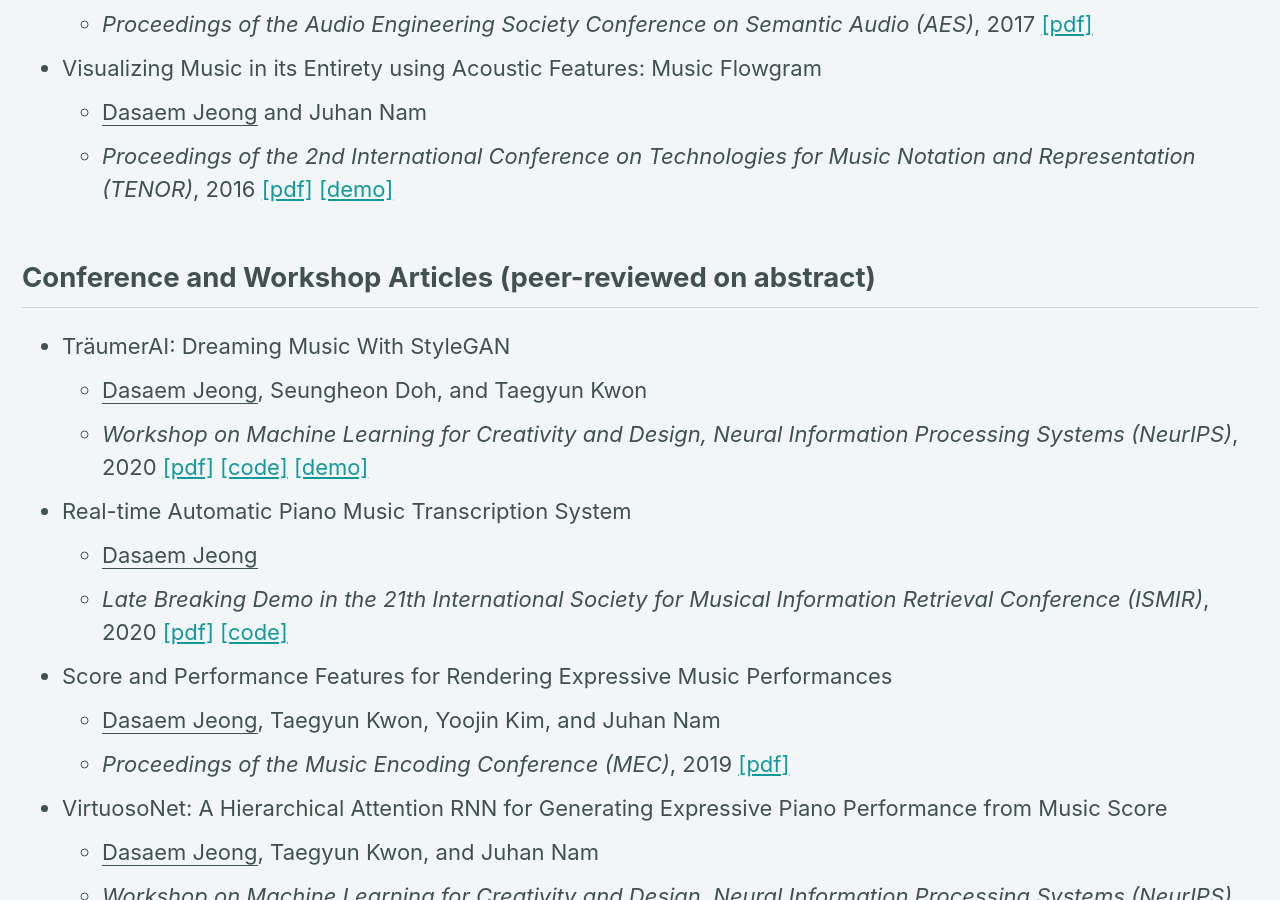
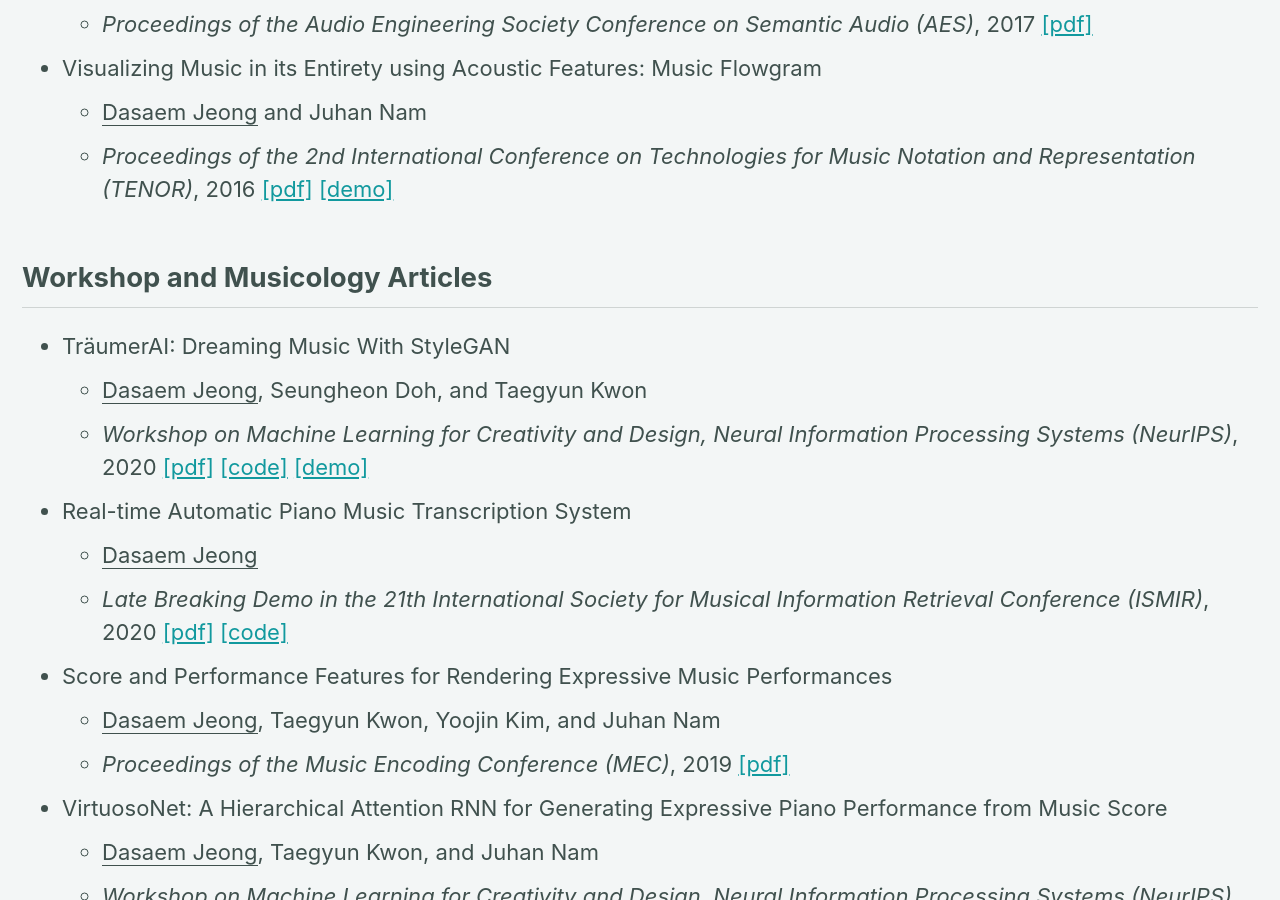
Before and after one commit to jdasam/jdasam.github.io, a Jekyll site: the page built from publications.md, in a window 1280 px wide and 900 px high, scrolled down 1211 px. Built offline with Jekyll 4.4.1, drawn with Linux system fonts in a browser that asks for light colours.

Commit message:
Update publications.md

```diff
--- a/publications.md
+++ b/publications.md
@@ -39,7 +39,7 @@
 	+ *Proceedings of the 2nd International Conference on Technologies for Music Notation and Representation (TENOR)*, 2016 [[pdf]](http://mac.kaist.ac.kr/pubs/JeongNam-tenor2016.pdf) [[demo]](http://jdasam.github.io/visualization/main.html)
 
 
-## Conference and Workshop Articles (peer-reviewed on abstract)
+## Workshop and Musicology Articles
 
 * TräumerAI: Dreaming Music With StyleGAN
 	+ <u>Dasaem Jeong</u>, Seungheon Doh, and Taegyun Kwon
```
